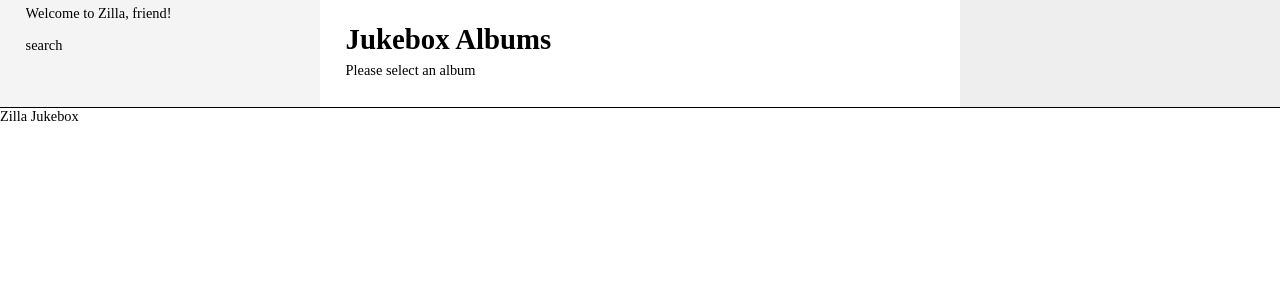
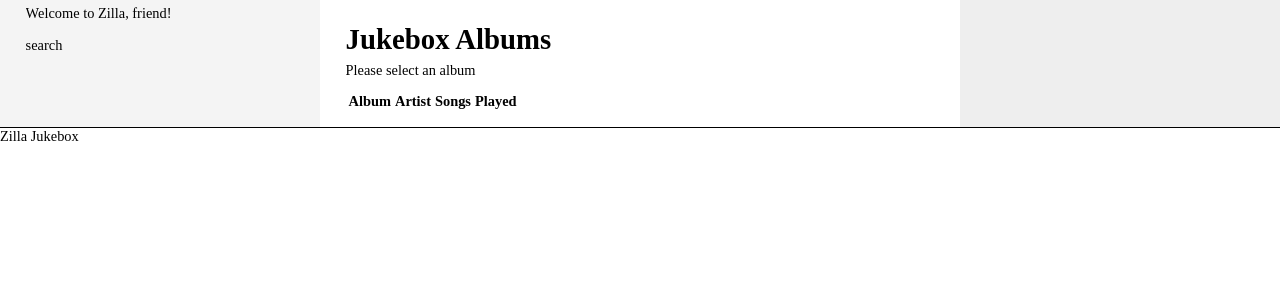
Before and after one commit to steder/zilla, a Django app: page / in a window 1280 px wide. Shown: the part 36-336 px from the top of the page. Run offline with Django 3.2, Linux system fonts and the light colour scheme; data that the repository does not hold is empty; parts of the project's set-up code (start-up, migrations or seed data) failed here and were passed over.

Commit message:
Added configuration for django debug toolbar and started updating the album list

```diff
--- a/zilla/jukebox/views.py
+++ b/zilla/jukebox/views.py
@@ -3,6 +3,7 @@
 Create your views here.
 """
 
+from django.db.models import Count
 from django.http import Http404, HttpResponse, HttpResponseRedirect
 from django.shortcuts import render_to_response, get_object_or_404
 from django.template import RequestContext
@@ -11,7 +12,9 @@ from zilla.jukebox import models
 
 
 def album_list(request):
-    albums = models.Album.objects.all()
+    albums = models.Album.objects.all().order_by(
+        "title", "artist__name").values("id", "title", "artist__name")
+    print albums
     return render_to_response("jukebox/album_list.html",
                               {"albums": albums,
                                "user": request.user},
--- a/zilla/static/css/layout.css
+++ b/zilla/static/css/layout.css
@@ -1,11 +1,10 @@
 body {
-	margin:0;
+    margin:0;
 	padding:0;
-	border:0;			/* This removes the border around the viewport in old versions of IE */
+	border:0;
 	width:100%;
 	background:#fff;
-	min-width:600px;		/* Minimum width of layout - remove line if not required */
-					/* The min-width property does not work in old versions of Internet Explorer */
+	min-width:600px;
 	font-size:90%;
 }
 a {
--- a/zilla/templates/jukebox/album_list.html
+++ b/zilla/templates/jukebox/album_list.html
@@ -2,9 +2,22 @@
 {% block content %}
 <h1>Jukebox Albums</h1>
 <p>Please select an album</p>
-<ul>
+<table>
+<thead>
+  <th>Album</th>
+  <th>Artist</th>
+  <th>Songs</th>
+  <th>Played</th>
+</thead>
+<tbody>
 {% for album in albums %}
-<li><div><a class="album" href="/album/{{album.id}}">{{album}}</a></div></li>
+<tr>
+<td><a class="album" href="/album/{{album.id}}">{{album.title}}</a></td>
+<td><a class="artist" href="#">{{album.artist__name}}</td>
+<td> 0 </td>
+<td> 0 </td>
+</tr>
 {% endfor %}
-</ul>
+</tbody>
+</table>
 {% endblock %}
```
Also changed, not shown: zilla/settings.py (+30 -4 lines).
